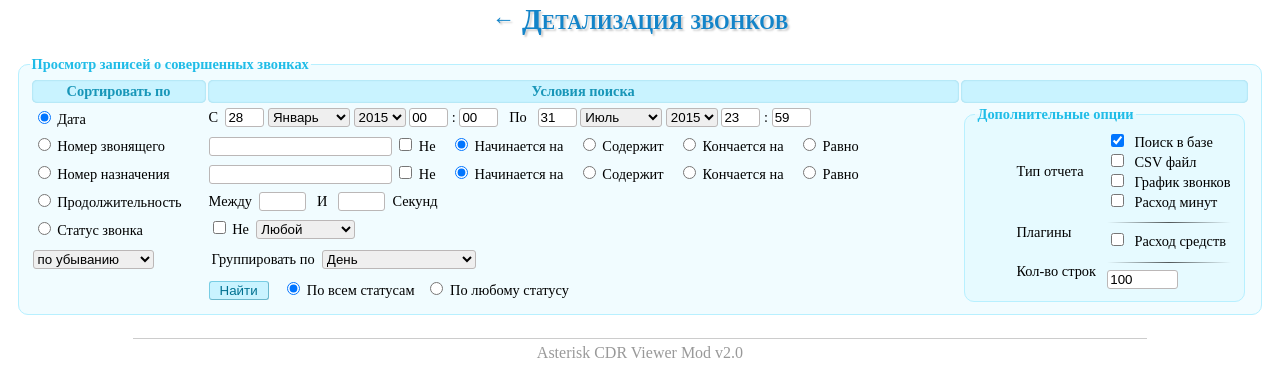
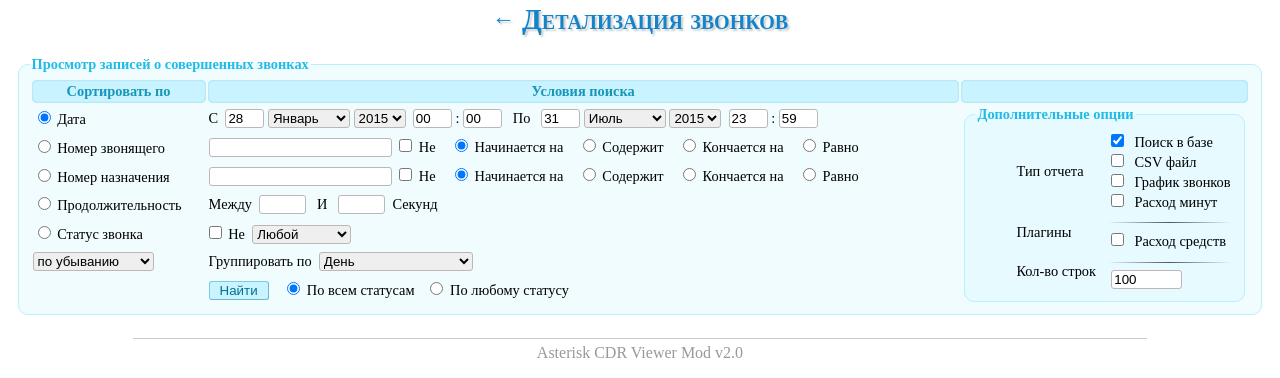
Before and after one commit to prog-it/Asterisk-CDR-Viewer-Mod, a PHP site: page /?startmonth=1 in a window 1280 px wide. Shown: the top 378 px of the page. Run offline with PHP 8.4, Linux system fonts and the light colour scheme; data that the repository does not hold is empty.

Commit message:
Update style

```diff
--- a/img/style.css
+++ b/img/style.css
@@ -305,8 +305,8 @@ legend.title {
 }
 
 .record_col img.status {
-	margin-right:1px;
-	vertical-align:bottom;
+	margin-right: 1px;
+	vertical-align: bottom;
 }
 
 td.answer {
@@ -398,3 +398,13 @@ a#scrollUp {
 a#scrollDown {
 	bottom: 20px;
 }
+
+/* Остальное */
+
+.margin-left0 {
+	margin-left: 0;
+}
+
+#id_result_limit {
+	margin-left: 4px;
+}
--- a/templates/form.tpl.php
+++ b/templates/form.tpl.php
@@ -38,7 +38,7 @@ for ( $i = 2000; $i <= date('Y'); $i++) {
 	}
 }
 ?>
-</select>
+</select>&nbsp;
 <input type="text" name="starthour" id="starthour" size="2" maxlength="2" value="<?php if (isset($_REQUEST['starthour'])) { echo htmlspecialchars($_REQUEST['starthour']); } else { echo '00'; } ?>">
 :
 <input type="text" name="startmin" id="startmin" size="2" maxlength="2" value="<?php if (isset($_REQUEST['startmin'])) { echo htmlspecialchars($_REQUEST['startmin']); } else { echo '00'; } ?>">&ensp;
@@ -65,7 +65,7 @@ for ( $i = 2000; $i <= date('Y'); $i++) {
 	}
 }
 ?>
-</select>
+</select>&nbsp;
 <input type="text" name="endhour" id="endhour" size="2" maxlength="2" value="<?php if (isset($_REQUEST['endhour'])) { echo htmlspecialchars($_REQUEST['endhour']); } else { echo '23'; } ?>">
 :
 <input type="text" name="endmin" id="endmin" size="2" maxlength="2" value="<?php if (isset($_REQUEST['endmin'])) { echo htmlspecialchars($_REQUEST['endmin']); } else { echo '59'; } ?>">
@@ -129,7 +129,7 @@ if (isset($_REQUEST['limit']) ) {
 
 <tr>
 <td><input <?php if (isset($_REQUEST['order']) && $_REQUEST['order'] == 'src') { echo 'checked="checked"'; } ?> type="radio" id="id_order_src" name="order" value="src">&nbsp;<label for="id_order_src">Номер звонящего</label></td>
-<td><input type="text" name="src" id="src" value="<?php if (isset($_REQUEST['src'])) { echo htmlspecialchars($_REQUEST['src']); } ?>">
+<td><input class="margin-left0" type="text" name="src" id="src" value="<?php if (isset($_REQUEST['src'])) { echo htmlspecialchars($_REQUEST['src']); } ?>">
 <input <?php if ( isset($_REQUEST['src_neg'] ) && $_REQUEST['src_neg'] == 'true' ) { echo 'checked="checked"'; } ?> type="checkbox" name="src_neg" value="true" id="id_src_neg"> <label for="id_src_neg">Не</label> &ensp;
 <input <?php if (empty($_REQUEST['src_mod']) || $_REQUEST['src_mod'] == 'begins_with') { echo 'checked="checked"'; } ?> type="radio" name="src_mod" value="begins_with" id="id_src_mod1"> <label for="id_src_mod1">Начинается на</label> &ensp;
 <input <?php if (isset($_REQUEST['src_mod']) && $_REQUEST['src_mod'] == 'contains') { echo 'checked="checked"'; } ?> type="radio" name="src_mod" value="contains" id="id_src_mod2"> <label for="id_src_mod2">Содержит</label> &ensp;
@@ -142,7 +142,7 @@ if (isset($_REQUEST['limit']) ) {
 
 <tr>
 <td><input <?php if (isset($_REQUEST['order']) && $_REQUEST['order'] == 'dst') { echo 'checked="checked"'; } ?> type="radio" id="id_order_dst" name="order" value="dst">&nbsp;<label for="id_order_dst">Номер назначения</label></td>
-<td><input type="text" name="dst" id="dst" value="<?php if (isset($_REQUEST['dst'])) { echo htmlspecialchars($_REQUEST['dst']); } ?>">
+<td><input class="margin-left0" type="text" name="dst" id="dst" value="<?php if (isset($_REQUEST['dst'])) { echo htmlspecialchars($_REQUEST['dst']); } ?>">
 <input <?php if ( isset($_REQUEST['dst_neg'] ) &&  $_REQUEST['dst_neg'] == 'true' ) { echo 'checked="checked"'; } ?> type="checkbox" name="dst_neg" value="true" id="id_dst_neg"> <label for="id_dst_neg">Не</label> &ensp;
 <input <?php if (empty($_REQUEST['dst_mod']) || $_REQUEST['dst_mod'] == 'begins_with') { echo 'checked="checked"'; } ?> type="radio" name="dst_mod" value="begins_with" id="id_dst_mod1"> <label for="id_dst_mod1">Начинается на</label> &ensp;
 <input <?php if (isset($_REQUEST['dst_mod']) && $_REQUEST['dst_mod'] == 'contains') { echo 'checked="checked"'; } ?> type="radio" name="dst_mod" value="contains" id="id_dst_mod2"> <label for="id_dst_mod2">Содержит</label> &ensp;
@@ -164,8 +164,8 @@ if (isset($_REQUEST['limit']) ) {
 </tr>
 <tr>
 <td><input <?php if (isset($_REQUEST['order']) && $_REQUEST['order'] == 'disposition') { echo 'checked="checked"'; } ?> type="radio" id="id_order_disposition" name="order" value="disposition">&nbsp;<label for="id_order_disposition">Статус звонка</label></td>
-<td nowrap="nowrap">
-<input <?php if ( isset($_REQUEST['disposition_neg'] ) && $_REQUEST['disposition_neg'] == 'true' ) { echo 'checked="checked"'; } ?> type="checkbox" name="disposition_neg" id="id_disposition_neg" value="true"> <label for="id_disposition_neg">Не</label>&nbsp;
+<td>
+<input <?php if ( isset($_REQUEST['disposition_neg'] ) && $_REQUEST['disposition_neg'] == 'true' ) { echo 'checked="checked"'; } ?> class="margin-left0" type="checkbox" name="disposition_neg" id="id_disposition_neg" value="true"> <label for="id_disposition_neg">Не</label>&nbsp;
 <select name="disposition" id="disposition">
 <option <?php if (empty($_REQUEST['disposition']) || $_REQUEST['disposition'] == 'all') { echo 'selected="selected"'; } ?> value="all">Любой</option>
 <option <?php if (isset($_REQUEST['disposition']) && $_REQUEST['disposition'] == 'ANSWERED') { echo 'selected="selected"'; } ?> value="ANSWERED">Отвечено</option>
@@ -182,7 +182,7 @@ if (isset($_REQUEST['limit']) ) {
 <option <?php if (empty($_REQUEST['sort']) || $_REQUEST['sort'] == 'DESC') { echo 'selected="selected"'; } ?> value="DESC">по убыванию</option>
 </select>
 </td>
-<td><table width="100%"><tr><td>
+<td>
 	<label for="group">Группировать по</label>&nbsp;
 	<select name="group" id="group">
 	<optgroup label="Информация об аккаунте">
@@ -211,8 +211,7 @@ if (isset($_REQUEST['limit']) ) {
 	<option <?php if (isset($_REQUEST['group']) && $_REQUEST['group'] == 'disposition_by_hour') { echo 'selected="selected"'; } ?> value="disposition_by_hour">Статус по часам</option>
 	<option <?php if (isset($_REQUEST['group']) && $_REQUEST['group'] == 'dcontext') { echo 'selected="selected"'; } ?> value="dcontext">Контекст</option>
 	</optgroup>
-</select></td><td align="left" width="40%">
-</td></table>
+	</select>
 </td>
 </tr>
 <tr>
```
Lines whose indentation alone changed are shown as unchanged.
